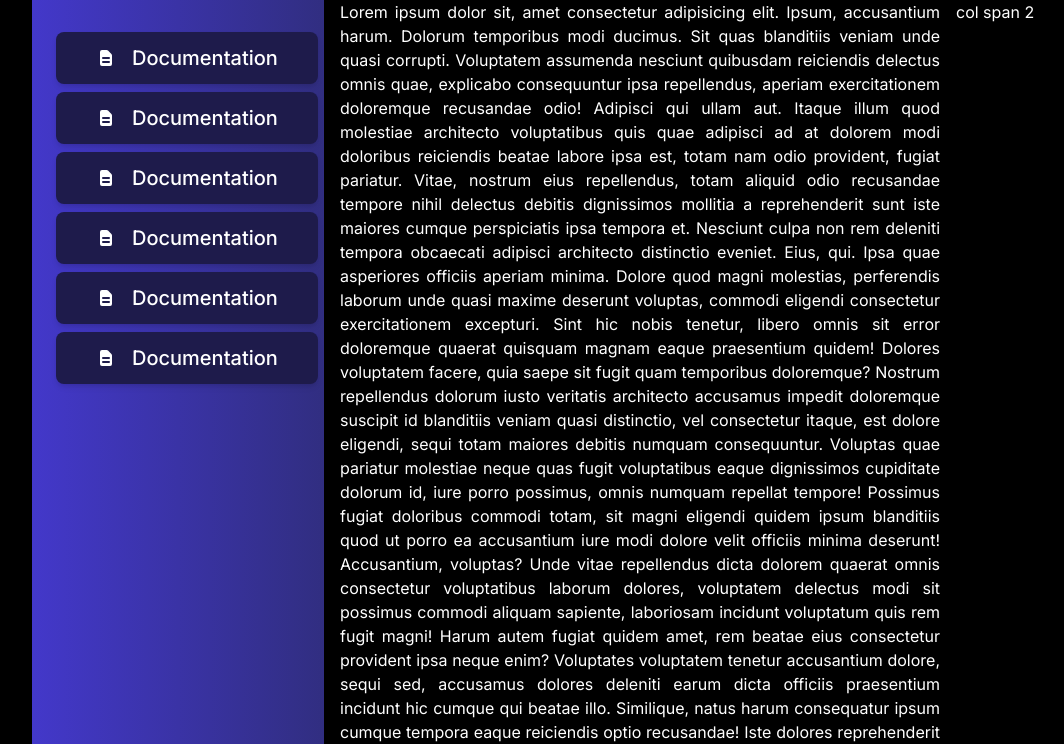
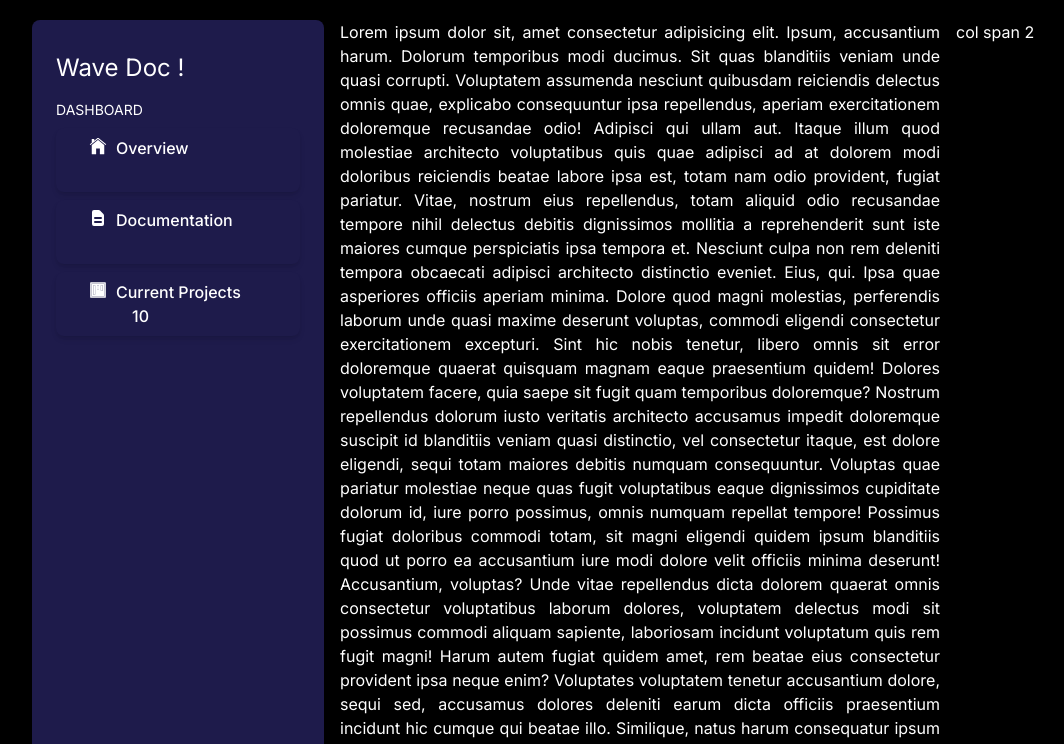
Before and after one commit to minhazpro3/blogger-client, a Next.js app: page /docs in a window 1280 px wide. Shown: the top 744 px of the page, without its empty margins (0-1064 px from the left). Built offline with nearby package versions, Linux system fonts and the light colour scheme.

Commit message:
design sidebar

```diff
--- a/app/docs/layout.tsx
+++ b/app/docs/layout.tsx
@@ -4,14 +4,14 @@ import Title_sidebar from "@/components/docs/Title_sidebar";
 export default function DocsLayout({ children }: { children: React.ReactNode }) {
 
     return (
-        <div className="">
+        <div className="my-5">
             <div className="grid grid-cols-12 text-white gap-4 px-8">
                 {/*   sidebar */}
-                <div className="col-span-3 bg-gradient-to-r from-indigo-700  to-indigo-900 inline px-6">
+                <div className="col-span-3 bg-indigo-950 rounded-lg  px-6">
                     <Title_sidebar/>
                 </div>
                 {/* main  */}
-                <div className="col-span-6">
+                <div className="col-span-6 static">
                     {children}
                 </div>
                 {/* documents */}
--- a/src/components/docs/Title_sidebar.tsx
+++ b/src/components/docs/Title_sidebar.tsx
@@ -1,48 +1,35 @@
 import React from 'react'
 import { HiDocumentText } from "react-icons/hi";
+import { IoIosHome } from "react-icons/io";
+import { AiTwotoneProject } from "react-icons/ai";
 
 const Title_sidebar = () => {
     return (
         <div className='my-8'>
-
-           <div className='grid grid-rows-4 gap-2'>
-           <ul className='text-white flex gap-4 items-center justify-center bg-indigo-950 px-10 py-3 rounded-lg shadow-md '>
-            <span className='text-xl'>
-                <HiDocumentText />
-                </span>
-                <h4 className='font-medium text-xl'>Documentation</h4>
+            <h2 className='text-2xl'>Wave Doc !</h2>
+           <div className='my-4'>
+            <h3 className='text-sm my-2 uppercase'>Dashboard</h3>
+            <div className='grid grid-rows-4 gap-2 justify-start'>
+                <ul className='text-white flex gap-2 justify-start hover:bg-gray-700 active:bg-gray-700 bg-indigo-950   w-50 px-8  hover:cursor-pointer py-2 rounded-lg shadow-md '>
+                    <span className='text-xl'>
+                        <IoIosHome />
+                    </span>
+                    <h4 className='font-medium text-base'>Overview</h4>
                 </ul>
-           <ul className='text-white flex gap-4 items-center justify-center bg-indigo-950 px-10 py-3 rounded-lg shadow-md '>
-            <span className='text-xl'>
-                <HiDocumentText />
-                </span>
-                <h4 className='font-medium text-xl'>Documentation</h4>
+                <ul className='text-white flex gap-2 justify-start hover:bg-gray-700 active:bg-gray-700 bg-indigo-950   w-50 px-8  hover:cursor-pointer py-2 rounded-lg shadow-md '>
+                    <span className='text-xl'>
+                        <HiDocumentText />
+                    </span>
+                    <h4 className='font-medium text-base'>Documentation</h4>
                 </ul>
-           <ul className='text-white flex gap-4 items-center justify-center bg-indigo-950 px-10 py-3 rounded-lg shadow-md '>
-            <span className='text-xl'>
-                <HiDocumentText />
-                </span>
-                <h4 className='font-medium text-xl'>Documentation</h4>
+                <ul className='text-white flex gap-2 justify-start hover:bg-gray-700 active:bg-gray-700 bg-indigo-950   w-50 px-8  hover:cursor-pointer py-2 rounded-lg shadow-md '>
+                    <span className='text-xl'>
+                        <AiTwotoneProject />
+                    </span>
+                    <h4 className='font-medium text-base'>Current Projects <span className='ml-4'>10</span></h4>
                 </ul>
-           <ul className='text-white flex gap-4 items-center justify-center bg-indigo-950 px-10 py-3 rounded-lg shadow-md '>
-            <span className='text-xl'>
-                <HiDocumentText />
-                </span>
-                <h4 className='font-medium text-xl'>Documentation</h4>
-                </ul>
-           <ul className='text-white flex gap-4 items-center justify-center bg-indigo-950 px-10 py-3 rounded-lg shadow-md '>
-            <span className='text-xl'>
-                <HiDocumentText />
-                </span>
-                <h4 className='font-medium text-xl'>Documentation</h4>
-                </ul>
-           <ul className='text-white flex gap-4 items-center justify-center bg-indigo-950 px-10 py-3 rounded-lg shadow-md '>
-            <span className='text-xl'>
-                <HiDocumentText />
-                </span>
-                <h4 className='font-medium text-xl'>Documentation</h4>
-                </ul>
-           </div>
+            </div>
+            </div>
         </div>
     )
 }
```
